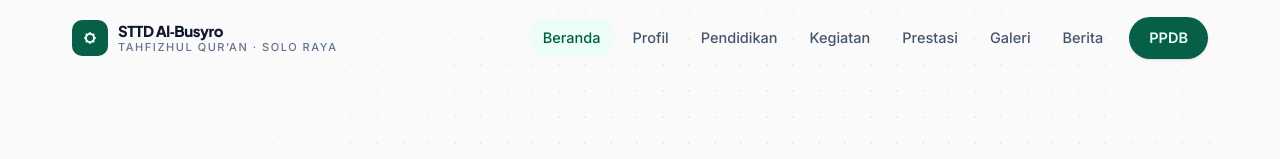
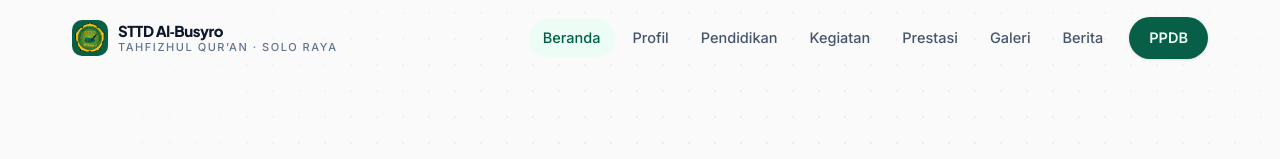
Before and after one commit to 234thtagzz/web-albusyro, a Next.js app: page / in a window 1280 px wide. Shown: the top 159 px of the page. Built offline with nearby package versions, Linux system fonts and the light colour scheme.

Commit message:
repair scroll behavour and logo

```diff
--- a/src/app/layout.tsx
+++ b/src/app/layout.tsx
@@ -48,6 +48,7 @@ export default function RootLayout({
   return (
     <html
       lang="id"
+      data-scroll-behavior="smooth"
       className={`${jakarta.variable} ${inter.variable} h-full antialiased`}
     >
       <body className="min-h-full flex flex-col">{children}</body>
--- a/src/components/layout/navbar.tsx
+++ b/src/components/layout/navbar.tsx
@@ -6,22 +6,26 @@ import { usePathname } from "next/navigation";
 import { Menu, X } from "lucide-react";
 import { cn } from "@/lib/utils";
 import { mainNavigation, ctaNavigation } from "@/data/navigation";
+import { school } from "@/data/school";
+import Image from "next/image";
 
 function BrandMark({ className }: { className?: string }) {
   return (
-    <span
-      className={cn(
-        "flex h-9 w-9 items-center justify-center rounded-[10px] bg-primary",
-        className
-      )}
-    >
-      <svg viewBox="0 0 24 24" className="h-[18px] w-[18px]" aria-hidden="true">
-        <g fill="none" stroke="currentColor" strokeWidth="1.8">
-          <rect x="7" y="7" width="10" height="10" />
-          <rect x="7" y="7" width="10" height="10" transform="rotate(45 12 12)" />
-        </g>
-      </svg>
-    </span>
+      <div
+        className={cn(
+          "relative flex h-9 w-9 items-center justify-center overflow-hidden rounded-[10px] bg-primary",
+          className
+        )}
+      >
+        <Image
+          src="/logo_.png"
+          alt={`Logo ${school.name}`}
+          fill
+          priority
+          sizes="36px"
+          className="object-cover"
+        />
+    </div>
   );
 }
 
@@ -81,7 +85,7 @@ export function Navbar() {
       >
         <nav className="container-custom flex h-16 items-center justify-between lg:h-[76px]">
           <Link href="/" className="group flex items-center gap-2.5">
-            <BrandMark className="text-primary-foreground transition-colors group-hover:bg-emerald-700" />
+            <BrandMark />
             <span className="leading-tight">
               <span className="block font-display text-[15px] tracking-tight text-slate-900">
                 STTD Al&#8209;Busyro
```
Also changed, not shown: 1 other file (tests, documents, lock files or other folders).
